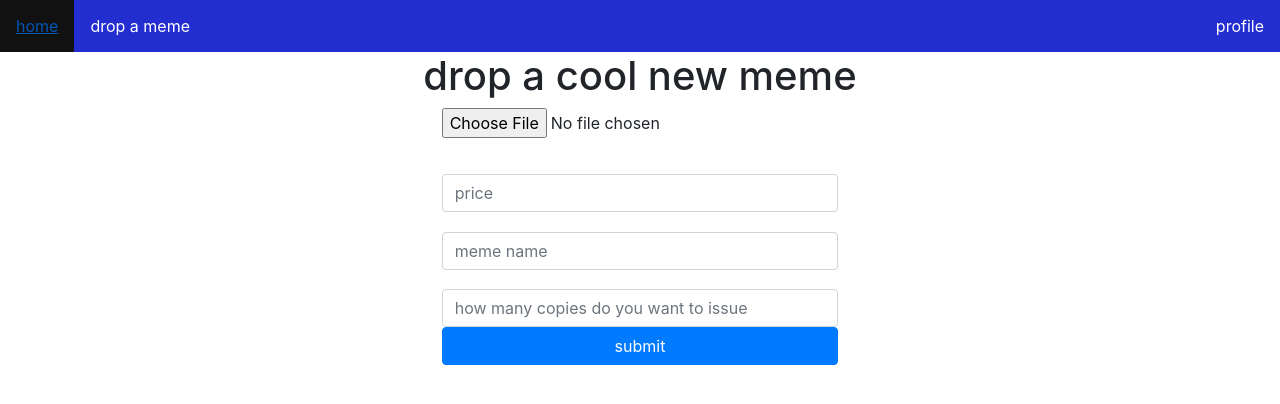
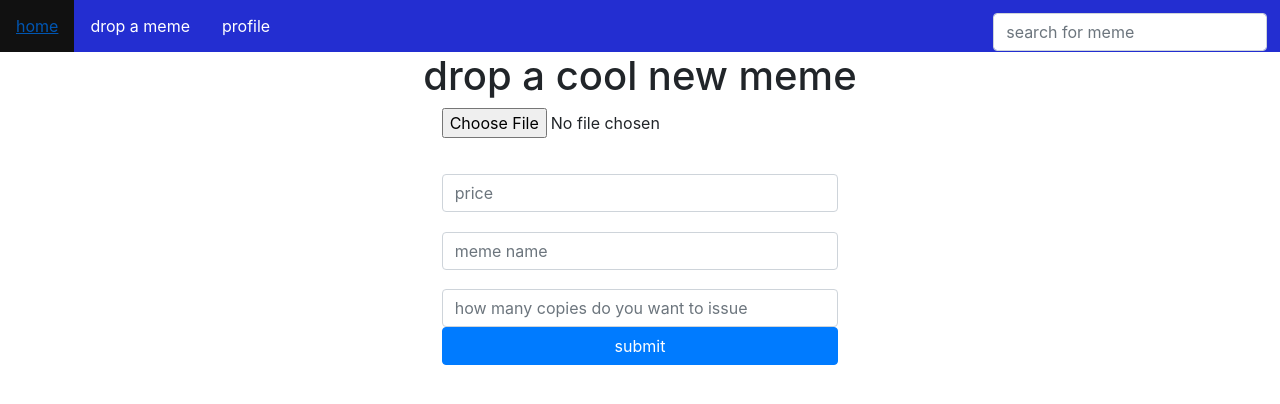
Before and after one commit to andrewpaige1/stonk, a Flask app: page /create in a window 1280 px wide. Shown: the top 404 px of the page. Run offline with Flask 2, Linux system fonts and the light colour scheme; the visitor is signed in with stand-in values (Sample User, id 1); some libraries are stand-ins or nearby versions.

Commit message:
home specific search

```diff
--- a/app.py
+++ b/app.py
@@ -231,6 +231,34 @@ def sell(meme_name):
 
     return redirect(url_for('profile'))
 
+@app.route('/indexSell/<meme_name>', methods=['POST'])
+def index_sell(meme_name):
+    posts = mongo.db.posts
+    users = mongo.db.users
+    amount = request.form['amount']
+    if amount.isnumeric():
+        amount = int(amount)
+    else:
+        return redirect(url_for('index'))
+    user = users.find_one({'name': session['username']})
+    users_portfolio = mongo.db[session['username']+'Portfolio']
+   # users.update_one({'name': session['username']}, {'$inc': {'monies': dec} })
+    stonk = users_portfolio.find_one({'stonkInfo.stonkName': meme_name})
+    stonk_info = stonk['stonkInfo']
+    if stonk_info['amount'] < amount:
+        return redirect(url_for('index'))
+    increase_monies = stonk_info['stonkPrice'] * amount
+    users.update_one({'name': session['username']}, {'$inc': {'monies': increase_monies} })
+    if stonk_info['amount'] - amount < 1:
+        users_portfolio.delete_one({'stonkInfo.stonkName': meme_name})
+    else:
+        inc_amount = stonk_info['amount'] - amount
+        inc_amount = inc_amount * -1
+        users_portfolio.update_one({'stonkInfo.stonkName': meme_name}, {'$inc': {'stonkInfo.amount': inc_amount}})
+    posts.update_one({'memeName': meme_name}, {'$inc': {'sold': amount}})
+    posts.update_one({'memeName': meme_name}, {'$inc': {'totalShares': amount}})
+
+    return redirect(url_for('index'))
 
 if __name__ == '__main__':
     app.secret_key = 'mysecret'
--- a/templates/index.html
+++ b/templates/index.html
@@ -37,7 +37,7 @@
                 <button type="submit" class="btn btn-primary btn-block">Log In</button>
             </form>
             <br>
-            <div>
+            <div class="d-flex justify-content-center">
                 Don't have an account? <a href="{{ url_for('register') }}">Sign up here</a>.
             </div>
         </div>
--- a/templates/menu.html
+++ b/templates/menu.html
@@ -22,8 +22,14 @@
     <link href="{{ url_for('static', filename='styles.css') }}" rel="stylesheet" type="text/css" />
     <li><a href="{{ url_for('index') }}">home</a></li>
     <li><a href="{{ url_for('create') }}">drop a meme</a></li>
-    <li style="float: right;"><a href="{{ url_for('profile') }}">profile</a></li>
-
+    <li><a href="{{ url_for('profile') }}">profile</a></li>
+    <div style="padding: 1%;">
+    <li class="float-right">
+      <form>
+        <input type="text" class="form-control" placeholder="search for meme">
+      </form>
+    </li>
+    </div>
     </ul>
 
     {% block body %}
--- a/templates/register.html
+++ b/templates/register.html
@@ -38,7 +38,7 @@
             </form>
             <br>
             <div class="d-flex justify-content-center">
-                Already have an account? <a href="{{ url_for('index') }}"> Login</a>.
+                Already have an account? <a href="{{ url_for('index') }}">Login</a>.
             </div>
         </div>
     </div>
```
Also changed, not shown: templates/home.html (+3 -13 lines).
